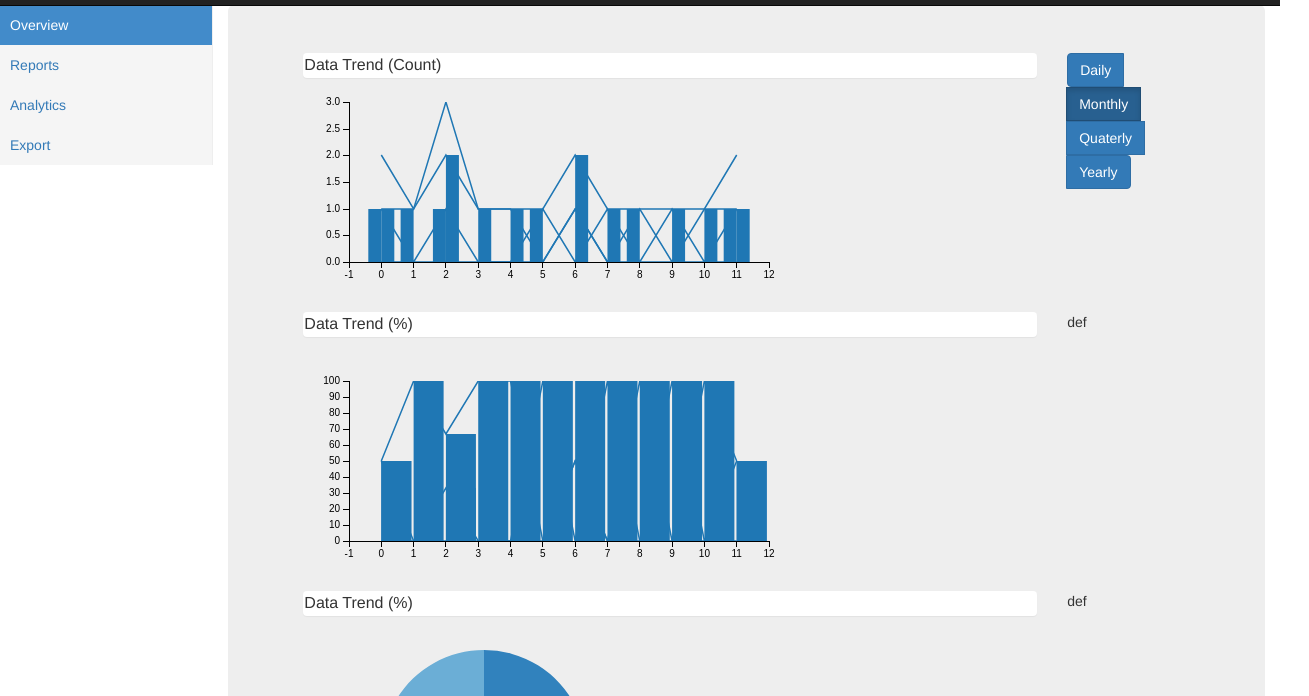
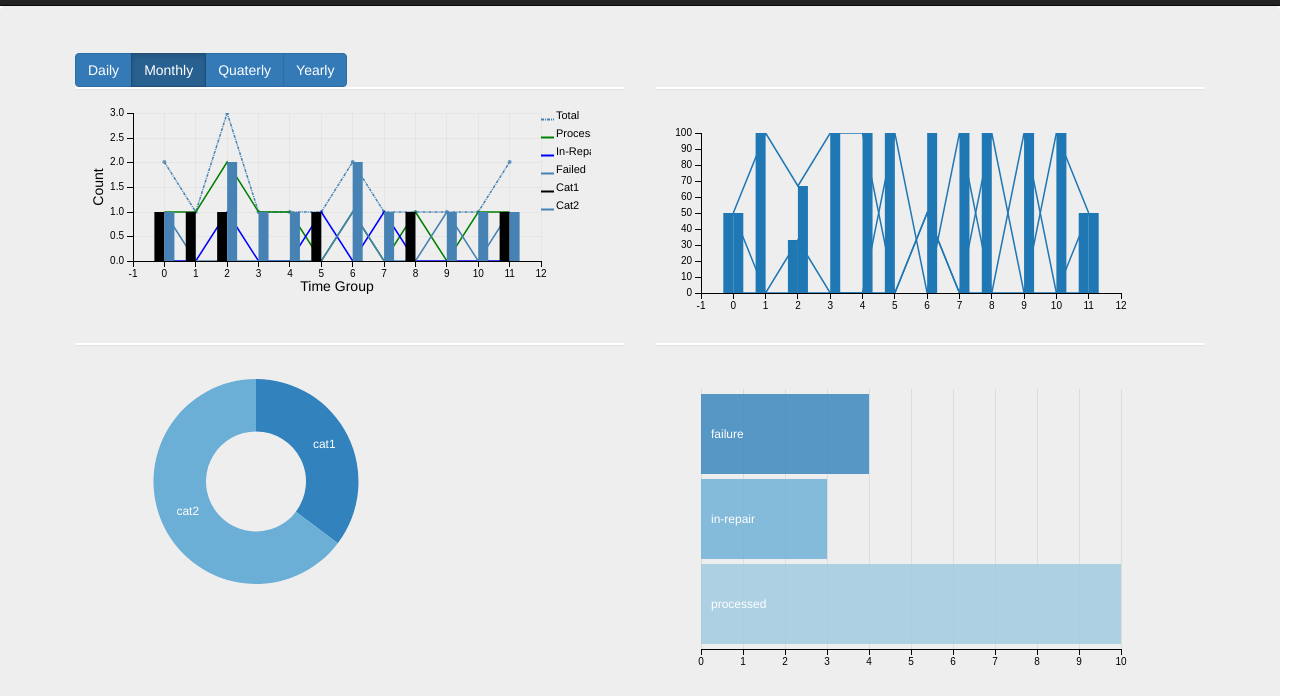
Before and after one commit to bajajn/firstRep, a plain HTML site: page D3Test/WebContent/starter.html in a window 1280 px wide. Shown: the part 45-741 px from the top of the page, 1309 px wide, since content can reach past the window. Drawn offline with Linux system fonts and the light colour scheme.

Commit message:
better alignment

```diff
--- a/D3Test/WebContent/starter.html
+++ b/D3Test/WebContent/starter.html
@@ -39,7 +39,8 @@
 
       <div class="container-fluid">
       <div class="row">
-      	<div class="col-sm-3 col-md-2 sidebar">
+      	<!--
+      	<div class="col-sm-2 col-md-1 sidebar">
           <ul class="nav nav-sidebar">
             <li class="active"><a href="#">Overview <span class="sr-only">(current)</span></a></li>
             <li><a href="#">Reports</a></li>
@@ -47,22 +48,12 @@
             <li><a href="#">Export</a></li>
           </ul>
         </div>
+        -->
+        <div class="col-sm-12 col-md-12 main jumbotron">
 
-        <div class="col-sm-9 col-md-10 main">
-          <div class="jumbotron">
           	<div class = "container">
           		<div class="row">
-          			<div class="col-sm-9 col-md-10">
-          				<div class="panel panel-card">
-          					<div class="panel-title">
-          					Data Trend (Count)
-          					</div>
-          					<div class="panel-body" id="total_line_chart">
-          					<!-- <svg id="trends_svg" width="100%" height="100%"></svg>  -->
-          					</div>
-          				</div>
-          			</div>
-          			<div class="col-sm-3 col-md-2">
+          		        <div class="col-sm-12 col-md-12">
           				<div class="btn-group" data-toggle="buttons">
 						  <label class="btn btn-primary ">
 						    <input type="radio" name="options" id="day" value="day" autocomplete="off"> Daily
@@ -79,16 +70,18 @@
 
 						</div>
 					</div>
-
-
+				</div>
+	        	<div class="row">
+          			<div class="col-sm-6 col-md-6">
+          				<div class="panel panel-card">
+          					<div class="panel-body" id="total_line_chart">
+          					<!-- <svg id="trends_svg" width="100%" height="100%"></svg>  -->
+          					</div>
+          				</div>
           			</div>
 
-          		<div class="row">
-          			<div class="col-sm-9 col-md-10">
+          			<div class="col-sm-6 col-md-6">
           				<div class="panel panel-card">
-          					<div class="panel-title">
-          					Data Trend (%)
-          					</div>
           					<div class="panel-body" id="percent_chart">
           								<div class="reset" style="visibility: hidden;">
 											selected: <span class="filter"></span> <a
@@ -99,17 +92,12 @@
           					</div>
           				</div>
           			</div>
-          			<div class="col-sm-3 col-md-2">
-          				def
-          			</div>
+
           		</div>
 
           		<div class="row">
-          			<div class="col-sm-9 col-md-10">
+          			<div class="col-sm-6 col-md-6">
           				<div class="panel panel-card">
-          					<div class="panel-title">
-          					Data Trend (%)
-          					</div>
           					<div class="panel-body" id="category_chart">
           								<div class="reset" style="visibility: hidden;">
 											selected: <span class="filter"></span> <a
@@ -120,17 +108,9 @@
           					</div>
           				</div>
           			</div>
-          			<div class="col-sm-3 col-md-2">
-          				def
-          			</div>
-          		</div>
 
-          		<div class="row">
-          			<div class="col-sm-9 col-md-10">
+          			<div class="col-sm-6 col-md-6">
           				<div class="panel panel-card">
-          					<div class="panel-title">
-          					Data Trend (%)
-          					</div>
           					<div class="panel-body" id="status_chart">
           								<div class="reset" style="visibility: hidden;">
 											selected: <span class="filter"></span> <a
@@ -141,29 +121,27 @@
           					</div>
           				</div>
           			</div>
-          			<div class="col-sm-3 col-md-2">
-          				def
+
           		</div>
-          		</div>
+
+
+
 				<div class="row">
-
+          			<div class="col-sm-12 col-md-12">
           			<div class="panel panel-card">
-						<div class="panel-title">
-						Data Trend (%)
-						</div>
 						<div class="panel-body" id="map_chart">
 						</div>
 					</div>
+          			</div>
+
 
           		</div>
 
 
           		<div class="row">
-          			<div class="col-sm-9 col-md-10">
+          			<div class="col-sm-12 col-md-12">
           				<div class="panel panel-card">
-          					<div class="panel-title">
-          					Data Trend (%)
-          					</div>
+
           					<div class="panel-body" id="test_line_chart"><!--
 										<div class="reset" style="visibility: hidden;">
 											selected: <span class="filter"></span> <a
@@ -173,11 +151,9 @@
           					</div>
           				</div>
           			</div>
-          			<div class="col-sm-3 col-md-2">
-          				def
-          			</div>
           		</div>
 
+          		<!--
           		<div class="row">
           			<div class="col-sm-9 col-md-10">
           				<div class="panel panel-card">
@@ -185,7 +161,6 @@
           					Data Trend (%)
           					</div>
           					<div class="panel-body" id="data_table">
-          					<!-- <svg id="trends_svg" width="100%" height="100%"></svg>  -->
           					</div>
           				</div>
           			</div>
@@ -193,9 +168,10 @@
           				def
           			</div>
           		</div>
+          		 -->
 
           	</div>
-          </div>
+
         </div>
       </div>
       </div>
@@ -313,16 +289,20 @@ d3.json("model/countries.geo.json", function(error, world){
 	    .dimension(statusDim)
 		//.x(d3.scale.linear().domain([minDate,maxDate]))
 	    .title(function (d) { return ""; })
-	    .elasticX(true);
+	    .elasticX(true)
+	    .renderTitleLabel(true)
+	    ;
 
 		categoryChart
 		 .dimension(categoryDim)
 		 .group(typeTotal)
 		 .innerRadius(50)
-		 //.title("abc")
+		 //.label(function (d) {return "abc";})
+		 .renderLabel(true)
 		 .title(function (d) { return ""; })
 		 .controlsUseVisibility(true)
-		 .renderLabel(false);
+		 //.renderLabel(false)
+		 ;
 
 
 		mapChart
@@ -413,7 +393,8 @@ function calculateCharts(timeGrp){
 	                return 4;
 	            }
 	        });
-	        lineChart1.x(d3.scale.linear().domain([0,5]));
+	        lineChart1.x(d3.scale.linear().domain([0,5])).xAxis().tickFormat(function(v){if(v > 0 && v<5) return 'Q'+v; else return '';});
+	        lineChart1.xAxis().tickValues([0, 1, 2, 3, 4, 5]);
 	        percentChart.x(d3.scale.linear().domain([0,5]));
 	        break;
 	    case "year":
@@ -433,12 +414,19 @@ function calculateCharts(timeGrp){
 			if(v.type == "cat1") p.cat1Count++;
 			if(v.type == "cat2") p.cat2Count++;
 
-
+			if(p.totalCount>0){
 				p.processPercent = (p.processedCount/p.totalCount)*100;
 				p.failurePercent = (p.failureCount/p.totalCount)*100;
 				p.repairPercent = (p.repairCount/p.totalCount)*100;
 				p.cat1Percent = (p.cat1Count/p.totalCount)*100;
 				p.cat2Percent = (p.cat2Count/p.totalCount)*100;
+			} else {
+				p.processPercent = 0;
+				p.failurePercent = 0;
+				p.repairPercent = 0;
+				p.cat1Percent = 0;
+				p.cat2Percent = 0;
+			}
 
 			return p;
 		},
@@ -451,12 +439,21 @@ function calculateCharts(timeGrp){
 			if(v.type == "cat1") p.cat1Count--;
 			if(v.type == "cat2") p.cat2Count--;
 
-
+			if(p.totalCount > 0){
 				p.processPercent = (p.processedCount/p.totalCount)*100;
 				p.failurePercent = (p.failureCount/p.totalCount)*100;
 				p.repairPercent = (p.repairCount/p.totalCount)*100;
 				p.cat1Percent = (p.cat1Count/p.totalCount)*100;
 				p.cat2Percent = (p.cat2Count/p.totalCount)*100;
+			}else {
+				p.processPercent = 0;
+				p.failurePercent = 0;
+				p.repairPercent = 0;
+				p.cat1Percent = 0;
+				p.cat2Percent = 0;
+			}
+
+
 
 			return p;
 		},
@@ -479,7 +476,7 @@ function calculateCharts(timeGrp){
 		}
 	);
 
-	var gap = 20, translate = 25;
+
 
 	lineChart1
 	.width(500).height(200)
@@ -495,7 +492,10 @@ function calculateCharts(timeGrp){
 	          dc.lineChart(lineChart1).group(yrStatGroup,"Total")
 	          .valueAccessor(function (p) {
 	              return p.value.totalCount;
-	          }),
+	          })
+	          .dashStyle([3,1,1,1])
+	          .renderDataPoints({radius: 2, fillOpacity: 0.8, strokeOpacity: 0.8})
+	          ,
 
 	          dc.lineChart(lineChart1).group(yrStatGroup,"Processed")
 	          .valueAccessor(function (p) {
@@ -517,7 +517,7 @@ function calculateCharts(timeGrp){
 	              return p.value.cat1Count;
 	          })
 	          .centerBar(true)
-	          .gap(gap)
+	          .barPadding(2)
 	          ,
 
 	          dc.barChart(lineChart1).group(yrStatGroup,"Cat2")
@@ -525,16 +525,23 @@ function calculateCharts(timeGrp){
 	              return p.value.cat2Count;
 	          })
 		      .centerBar(true)
-	          .gap(gap)
+		      .barPadding(2)
 	          ])
 	          .on('renderlet', function (chart) {
-	        	  var barWidth = chart.select("g._5 rect").attr("width");
+	        	  var barWidth = chart.select("g._4 rect").attr("width");
 	        	  var rightMove = barWidth/2;
 	        	  var leftMove = -barWidth/2;
 	        	  //var axisLength = chart.xAxisLength();
 	        	 chart.selectAll("g._4").attr("transform", "translate(" + leftMove + ", 0)");
 				chart.selectAll("g._5").attr("transform", "translate(" + rightMove + ", 0)");
-	          });
+	          })
+	          .legend(dc.legend().x(450).y(10).itemHeight(13).gap(5))
+	          .ordinalColors(['steelblue','green','blue','steelblue','black'])
+	          .xAxisLabel('Time Group')
+	          .yAxisLabel('Count')
+	          .renderHorizontalGridLines(true)
+	          .renderVerticalGridLines(true)
+	          .shareColors(true)
 	          ;
 
 
@@ -566,15 +573,29 @@ function calculateCharts(timeGrp){
 	          dc.barChart(percentChart).group(yrStatGroup,"Cat1%")
 	          .valueAccessor(function (p) {
 	              return p.value.cat1Percent;
-	          }),
+	          })
+	          .centerBar(true)
+		      .barPadding(2)
+		      ,
 
 	          dc.barChart(percentChart).group(yrStatGroup,"Cat2%")
 	          .valueAccessor(function (p) {
 	              return p.value.cat2Percent;
 	          })
+	          .centerBar(true)
+		      .barPadding(2)
 
 
-	          ]);
+	          ])
+	          .on('renderlet', function (chart) {
+	        	  var barWidth = chart.select("g._4 rect").attr("width");
+	        	  var rightMove = barWidth/2;
+	        	  var leftMove = -barWidth/2;
+	        	  //var axisLength = chart.xAxisLength();
+	        	 chart.selectAll("g._3").attr("transform", "translate(" + leftMove + ", 0)");
+				chart.selectAll("g._4").attr("transform", "translate(" + rightMove + ", 0)");
+	          })
+	          ;
 
 }
 
@@ -614,33 +635,6 @@ d3.json("model/data.json", function(error, dataValues) {
 */
 
 
-
-
-
-/*
-
-WIDTH = 1000,
-HEIGHT = 500,
-MARGINS = {
-    top: 20,
-    right: 20,
-    bottom: 20,
-    left: 50
-};
-
-yScale = d3.scale.linear().range([HEIGHT - MARGINS.top, MARGINS.bottom]).domain([134,215]);
-
-xScale = d3.scale.linear().range([MARGINS.left, WIDTH - MARGINS.right]).domain([2000,2010]);
-
-xAxis = d3.svg.axis()
-.scale(xScale);
-
-yAxis = d3.svg.axis()
-.scale(yScale);
-
-trendsSvg.append("svg:g")
-.call(xAxis);
-*/
 </script>
 
 </body>
```
Lines whose indentation alone changed are shown as unchanged.
